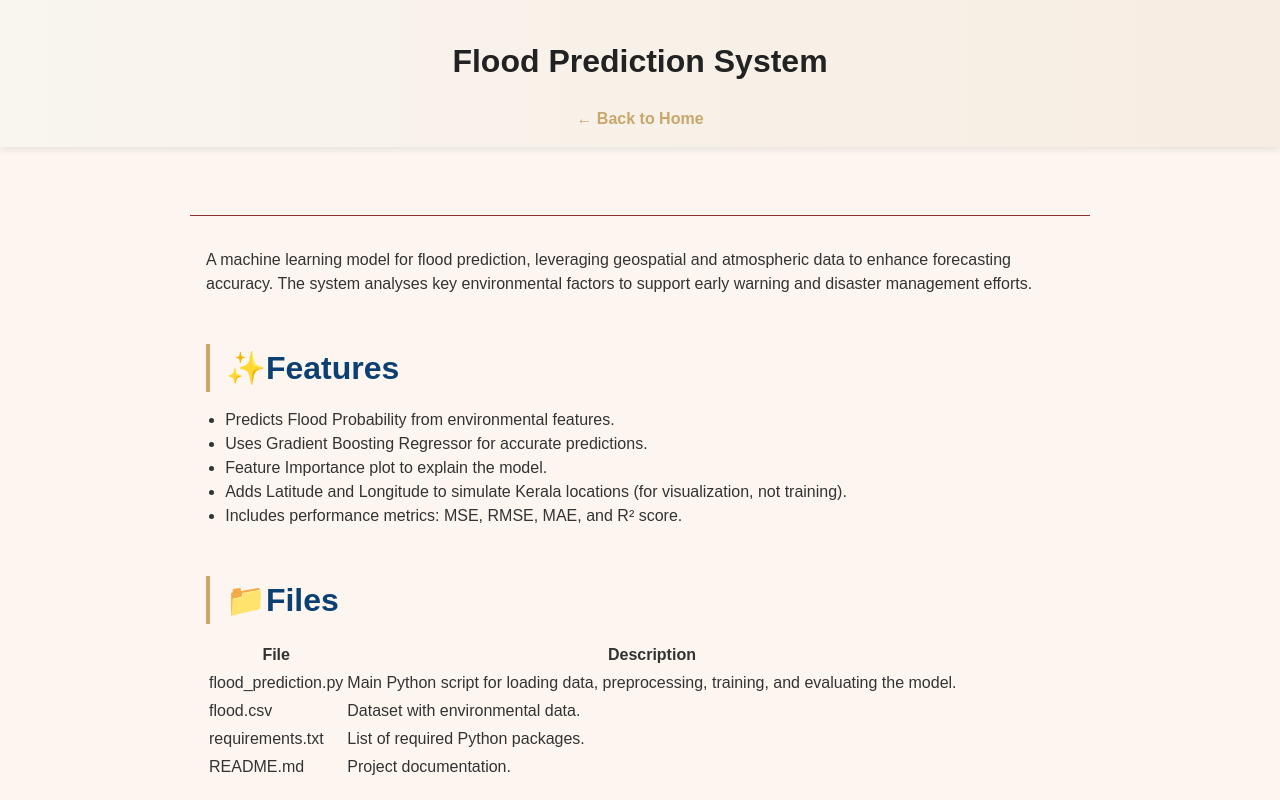
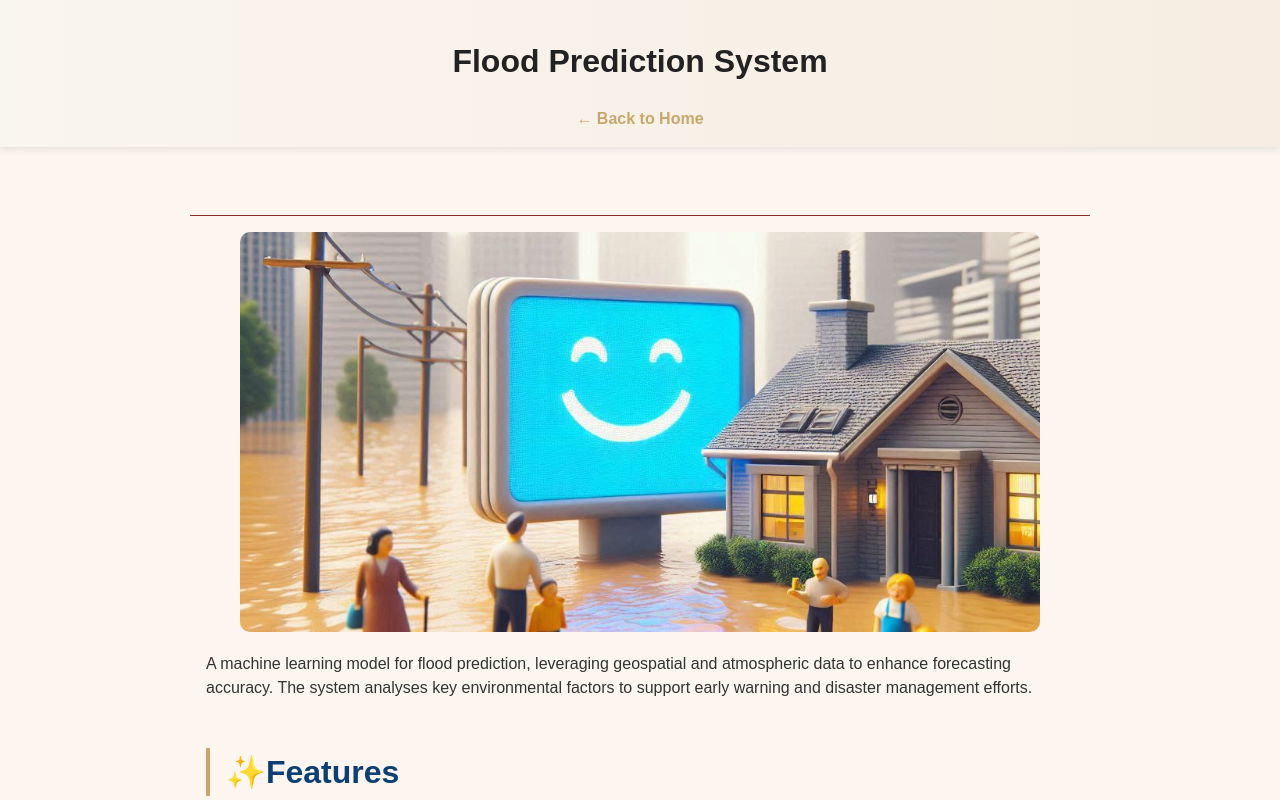
Before and after one commit to Alenaji25/portfolio, a website: page public/flood-prediction.html in a window 1280 px wide. Shown: the top 800 px of the page. Drawn offline with Linux system fonts and the light colour scheme.

Commit message:
Update flood-prediction.html

```diff
--- a/public/flood-prediction.html
+++ b/public/flood-prediction.html
@@ -15,6 +15,8 @@
 
   <main class="content">
     <section class="project-section">
+       <img src="images/flood.jpeg" alt="Project Banner" class="project-banner">
+
       <p>
         A machine learning model for flood prediction, leveraging geospatial and atmospheric data to enhance forecasting accuracy.
         The system analyses key environmental factors to support early warning and disaster management efforts.
```
